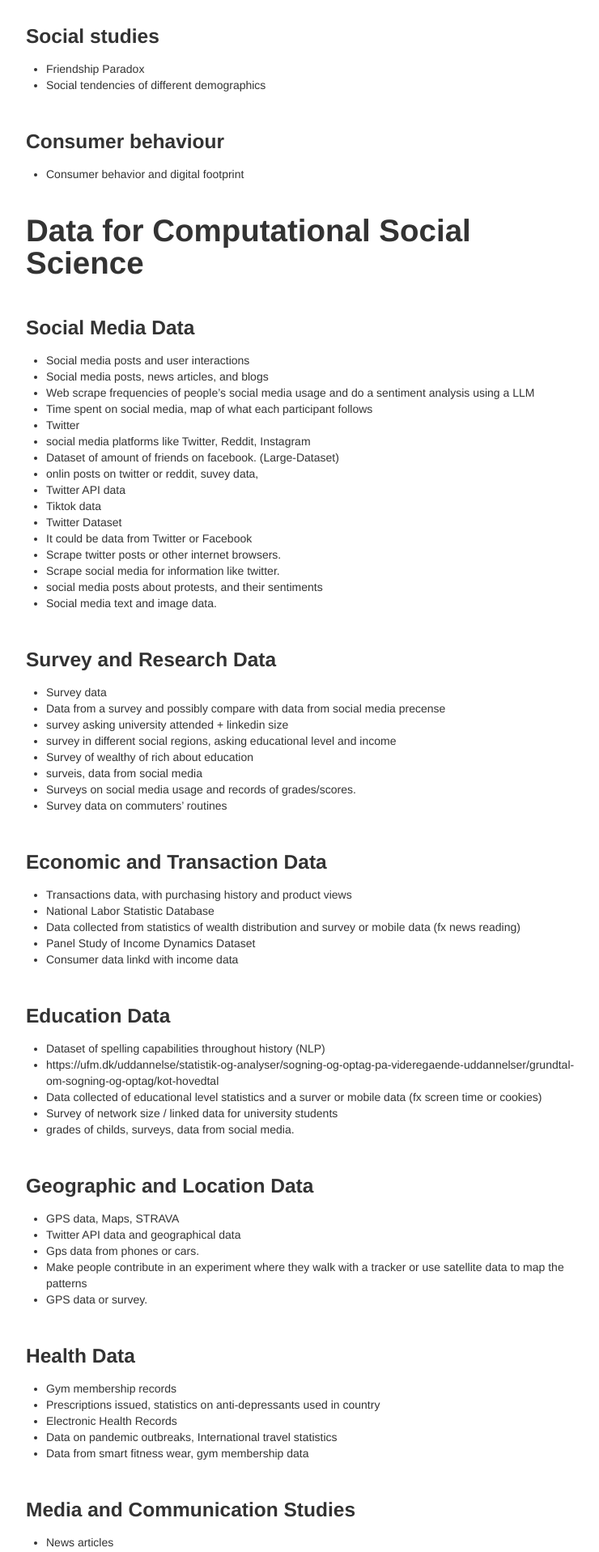
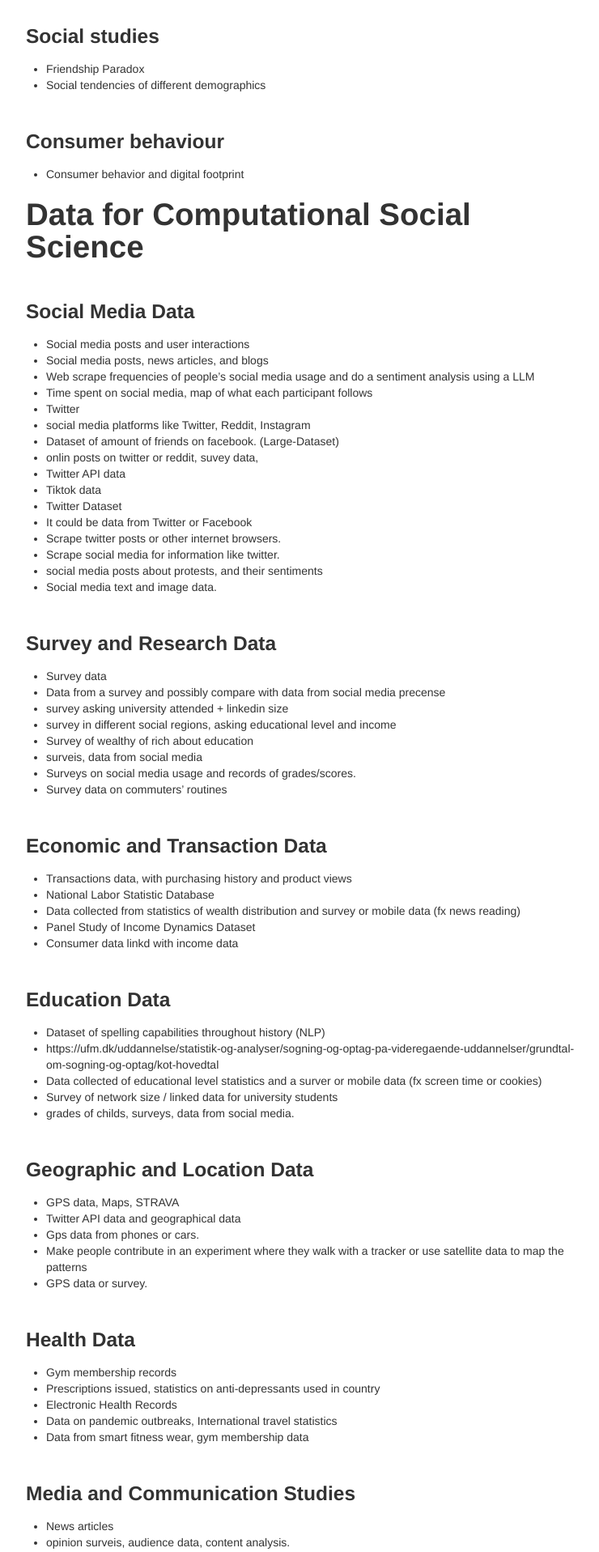
Before and after one commit to Simo067m/comsocsci2024, a Jekyll site: the page built from docs/survey_results_1.md, in a window 1280 px wide. Shown: the part 2497-4414 px from the top of the page at 81% size, without its empty margins (258-998 px from the left). Built offline with Jekyll 4.4.1, drawn with Linux system fonts in a browser that asks for light colours.

Commit message:
small changes

```diff
--- a/docs/survey_results_1.md
+++ b/docs/survey_results_1.md
@@ -98,8 +98,8 @@ description: A course led by Laura Alessandretti on Computational Social Science
 - Consumer behavior and digital footprint
 
 
-&nbsp;
-&nbsp;
+<div style="margin-top:20px;"></div>
+
 
 # Data for Computational Social Science
 
@@ -191,8 +191,8 @@ description: A course led by Laura Alessandretti on Computational Social Science
 ### Criminology and Social Issues
 - Prison and conviction records
 
-&nbsp;
-&nbsp;
+<div style="margin-top:20px;"></div>
+
 
 # Web Scraping
 
```
